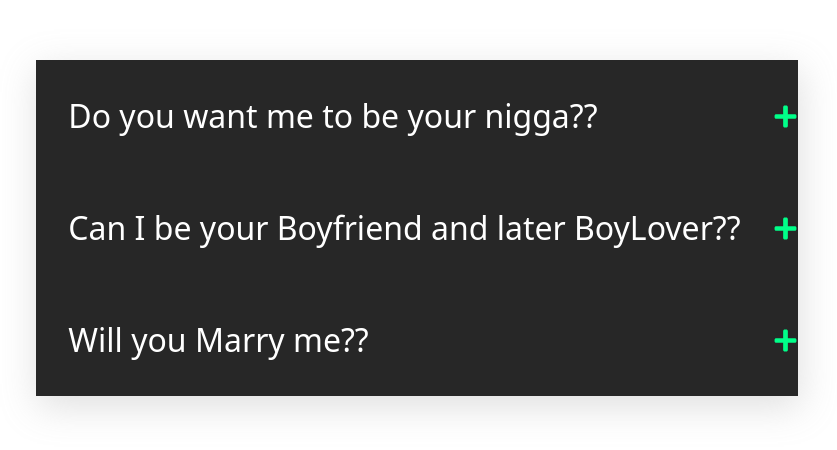
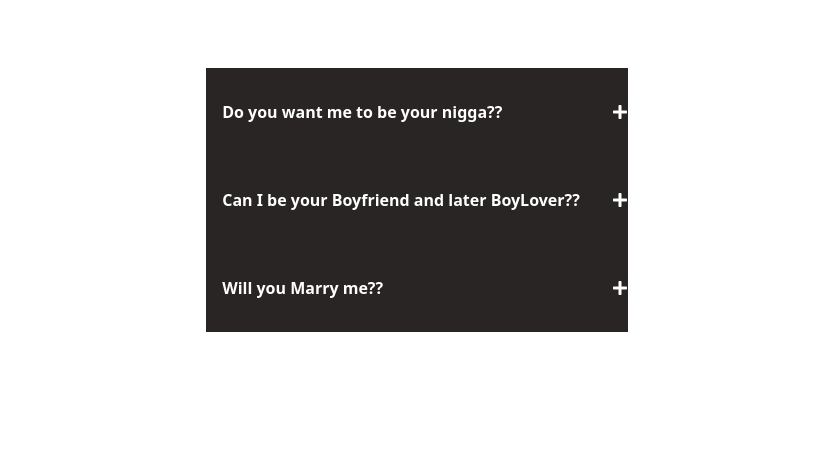
Before and after one commit to kolamat/accordion2, a React (Vite) app: page / in a window 1280 px wide. Shown: the part 172-622 px from the top of the page, without its empty margins (223-1060 px from the left). Built offline with nearby package versions, Linux system fonts and the light colour scheme.

Commit message:
On branch main Your branch is ahead of 'origin/main' by 1 commit.   (use "git push" to publish your local commits)
Changes to be committed:
	modified:   src/components/Accordion.jsx

```diff
--- a/src/components/Accordion.jsx
+++ b/src/components/Accordion.jsx
@@ -1,59 +1,6 @@
 import { Data } from "./Data";
-import styled from "styled-components";
-import { IconContext } from "react-icons";
 import { FaMinus, FaPlus } from "react-icons/fa";
 import { useState } from "react";
-
-const AccordionSection = styled.div`
-  display: flex;
-  flex-direction: column;
-  align-items: center;
-  justify-content: center;
-  position: relative;
-  height: 100vh;
-  background: #fff;
-`;
-
-const Container = styled.div`
-  postion: absolute;
-  top: 30%;
-  box-shadow: 2px 10px 35px 1px rgba(153, 153, 153, 0.3);
-`;
-const Wrap = styled.div`
-  background: #272727;
-  color: #fff;
-  display: flex;
-  justify-content: space-between;
-  align-items: center;
-  width: 100%;
-  text-align: center;
-  cursor: pointer;
-
-  h1 {
-    padding: 2rem;
-    font-size: 2rem;
-    transition: all;
-    transition-duration: 3ms;
-  }
-`;
-
-const Dropdown = styled.div`
-  background: #1c1c1c;
-  color: #00ffb9;
-  width: 100%;
-  height: 100px;
-  display: flex;
-  flex-direction: colunm;
-  justify-content: center;
-  align-items: center;
-  border-botttom: 1px solid #00ffb9;
-
-  p {
-    font-size: 2rem;
-    transition: all;
-    transition-duration: 3ms;
-  }
-`;
 
 const Accordion = () => {
   const [clicked, setClicked] = useState(false);
@@ -70,34 +17,50 @@ const Accordion = () => {
   };
 
   return (
-    <IconContext.Provider value={{ color: "#00FF89", size: "25px" }}>
-      <AccordionSection>
-        <Container>
+    <>
+      <div
+        className={`bg-white flex flex-col items-center justify-center relative h-screen`}
+      >
+        <div className={`absolute top-[30%]`}>
           {Data.map((item, index) => {
             return (
               <>
-                <Wrap onClick={() => toggle(index)} key={index}>
-                  <h1>{item.title}</h1>
-                  <span>{clicked === index ? <FaMinus /> : <FaPlus />}</span>
-                </Wrap>
+                <button
+                  className={`flex justify-between items-center w-full text-center bg-stone-800 text-white`}
+                  onClick={() => toggle(index)}
+                  key={index}
+                >
+                  <h1
+                    className={`p-8 pl-4 transition-all duration-300 font-bold`}
+                  >
+                    {item.title}
+                  </h1>
+                  <span
+                    className={`hover:rotate-180 transition-all duration-300`}
+                  >
+                    {clicked === index ? <FaMinus /> : <FaPlus />}
+                  </span>
+                </button>
                 {clicked === index ? (
-                  <Dropdown>
-                    <p>
+                  <div
+                    className={`flex flex-col justify-center items-center border border-solid border-slate-400 bg-stone-800 text-slate-400 w-full h-24`}
+                  >
+                    <p className={`font-semibold text-xl`}>
                       {item.answer1}
                       <input type="checkbox" />
                     </p>
-                    <p>
+                    <p className={`font-semibold text-xl`}>
                       {item.answer2}
                       <input type="checkbox" />
                     </p>
-                  </Dropdown>
+                  </div>
                 ) : null}
               </>
             );
           })}
-        </Container>
-      </AccordionSection>
-    </IconContext.Provider>
+        </div>
+      </div>
+    </>
   );
 };
 
```
